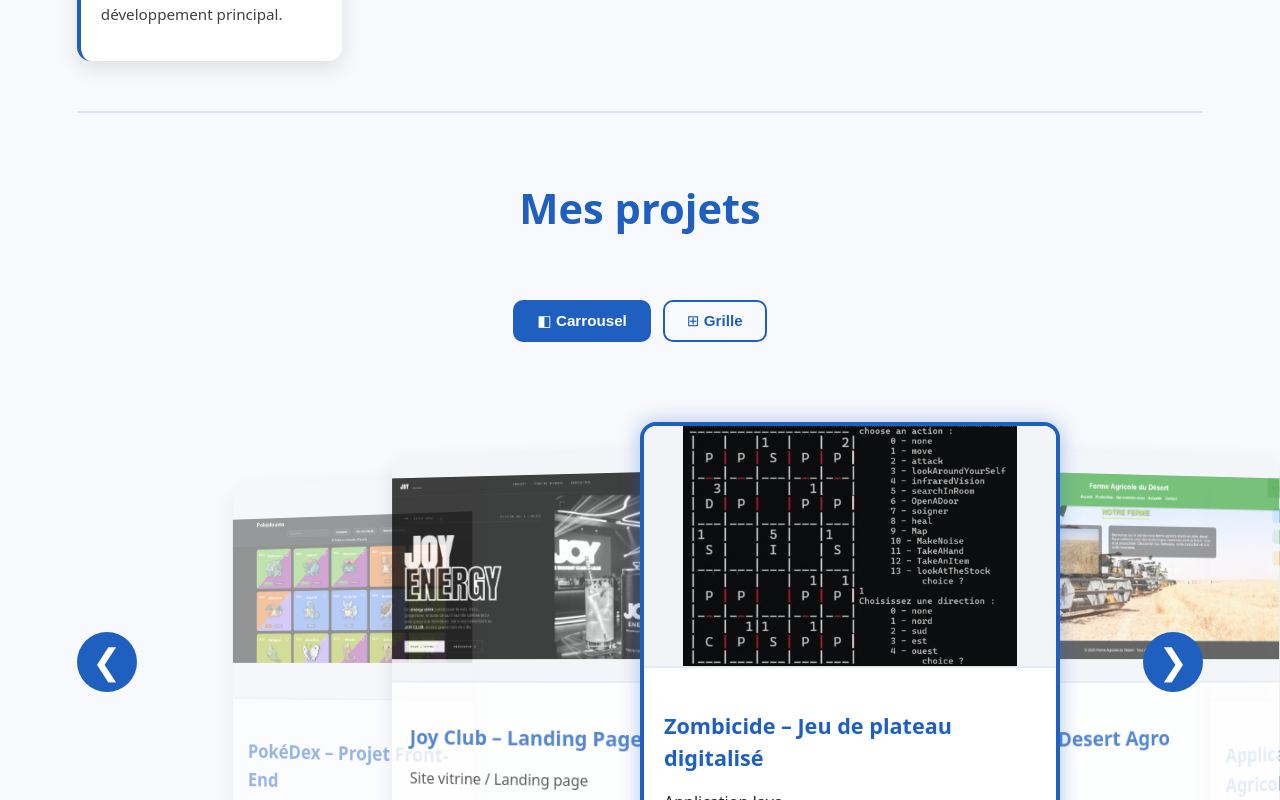
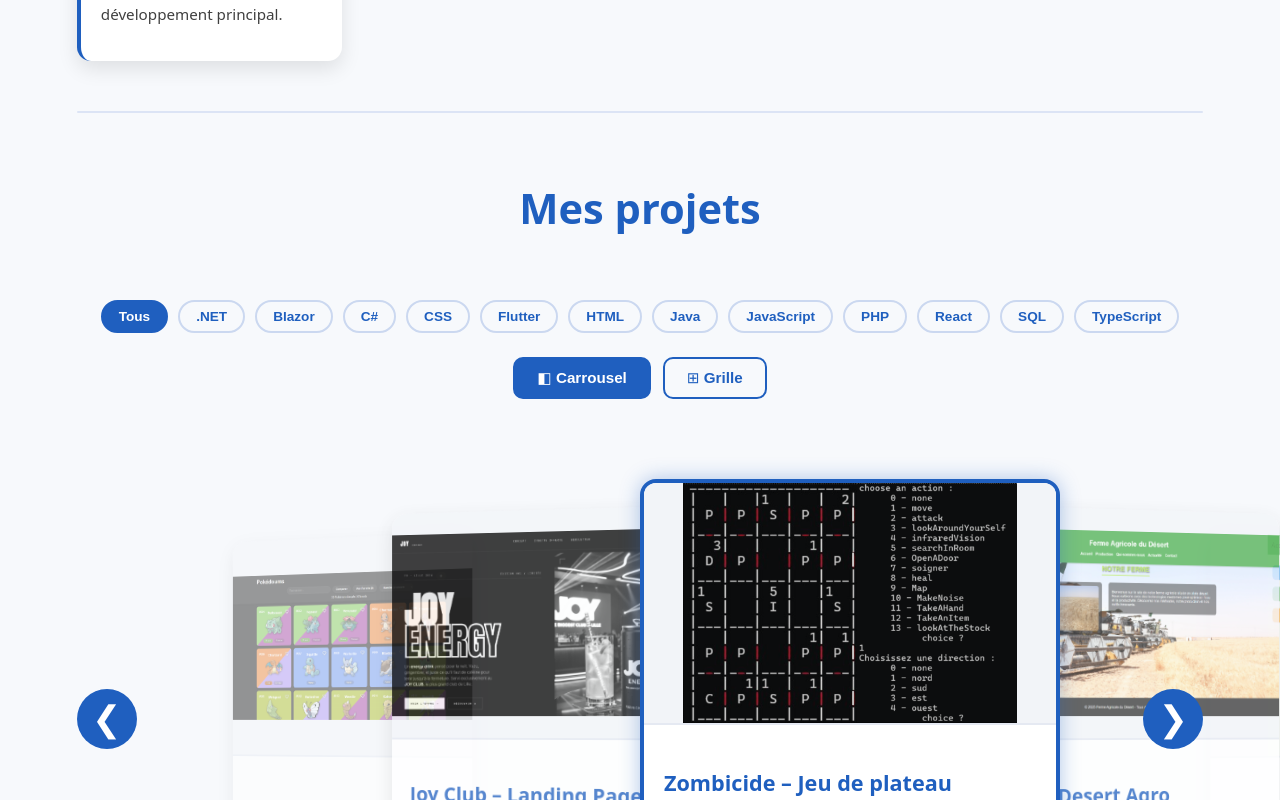
Before and after one commit to madou752/portfolio, a React (Vite) app: page / in a window 1280 px wide. Shown: the part 2961-3761 px from the top of the page. Built offline with nearby package versions, Linux system fonts and the light colour scheme.

Commit message:
feat: SEO meta tags, EmailJS contact form, tech filter on projects

```diff
--- a/index.html
+++ b/index.html
@@ -1,10 +1,19 @@
 <!doctype html>
-<html lang="en">
+<html lang="fr">
   <head>
     <meta charset="UTF-8" />
     <link rel="icon" href="/logo.png" />
     <meta name="viewport" content="width=device-width, initial-scale=1.0" />
-    <title>Mehdi Hammadou</title>
+    <title>Portfolio Mehdi Hammadou</title>
+    <meta name="description" content="Portfolio de Mehdi Hammadou – Développeur web full-stack. Découvrez mes projets, compétences et expériences." />
+    <meta name="author" content="Mehdi Hammadou" />
+    <meta property="og:title" content="Portfolio Mehdi Hammadou" />
+    <meta property="og:description" content="Développeur web full-stack – React, Java, TypeScript, PHP. Découvrez mes projets et contactez-moi." />
+    <meta property="og:image" content="/portefolio.png" />
+    <meta property="og:type" content="website" />
+    <meta name="twitter:card" content="summary_large_image" />
+    <meta name="twitter:title" content="Portfolio Mehdi Hammadou" />
+    <meta name="twitter:description" content="Développeur web full-stack – React, Java, TypeScript, PHP." />
   </head>
   <body>
     <div id="root"></div>
--- a/package.json
+++ b/package.json
@@ -10,6 +10,7 @@
     "preview": "vite preview"
   },
   "dependencies": {
+    "@emailjs/browser": "^4.4.1",
     "framer-motion": "^12.23.24",
     "react": "^18.3.1",
     "react-dom": "^18.3.1",
--- a/src/sections/Contact.css
+++ b/src/sections/Contact.css
@@ -74,6 +74,29 @@ textarea {
   background-color: var(--blue-medium-light);
 }
 
+.btn-submit:disabled {
+  opacity: 0.65;
+  cursor: not-allowed;
+}
+
+.form-feedback {
+  text-align: center;
+  font-size: 0.95rem;
+  font-weight: 600;
+  padding: 12px;
+  border-radius: 8px;
+}
+
+.form-feedback.success {
+  background: rgba(34, 197, 94, 0.15);
+  color: #22c55e;
+}
+
+.form-feedback.error {
+  background: rgba(239, 68, 68, 0.15);
+  color: #ef4444;
+}
+
 @media (max-width: 768px) {
   .contact {
     padding: 60px 4%;
--- a/src/sections/Contact.jsx
+++ b/src/sections/Contact.jsx
@@ -1,31 +1,38 @@
-import { useState } from "react";
+import { useState, useRef } from "react";
+import emailjs from "@emailjs/browser";
 import { FaUser, FaEnvelope, FaCommentAlt } from "react-icons/fa";
 import "./Contact.css";
 
 export default function Contact() {
-  const [formData, setFormData] = useState({
-    name: "",
-    email: "",
-    message: "",
-  });
-
-  const handleChange = (e) => {
-    setFormData({ ...formData, [e.target.name]: e.target.value });
-  };
+  const formRef = useRef(null);
+  const [status, setStatus] = useState("idle");
 
   const handleSubmit = (e) => {
     e.preventDefault();
-    console.log(formData);
-    alert("Message envoyé !");
-    setFormData({ name: "", email: "", message: "" });
+    setStatus("sending");
+
+    emailjs
+      .sendForm(
+        import.meta.env.VITE_EMAILJS_SERVICE_ID,
+        import.meta.env.VITE_EMAILJS_TEMPLATE_ID,
+        formRef.current,
+        import.meta.env.VITE_EMAILJS_PUBLIC_KEY
+      )
+      .then(() => {
+        setStatus("success");
+        formRef.current.reset();
+      })
+      .catch(() => {
+        setStatus("error");
+      });
   };
 
   return (
     <section id="contact" className="contact">
       <h2>Contact</h2>
-    <p>N’hésitez pas à me contacter, on fera de belles choses ensemble !</p>
+      <p>{"N'hesitez pas a me contacter, on fera de belles choses ensemble !"}</p>
 
-    <form onSubmit={handleSubmit} className="contact-form">
+      <form ref={formRef} onSubmit={handleSubmit} className="contact-form">
         <div className="input-group">
           <div className="icon-label">
             <FaUser className="icon" />
@@ -34,10 +41,8 @@ export default function Contact() {
           <input
             type="text"
             id="name"
-          name="name"
+            name="from_name"
             placeholder="Votre nom"
-          value={formData.name}
-          onChange={handleChange}
             required
           />
         </div>
@@ -50,10 +55,8 @@ export default function Contact() {
           <input
             type="email"
             id="email"
-          name="email"
+            name="from_email"
             placeholder="Votre email"
-          value={formData.email}
-          onChange={handleChange}
             required
           />
         </div>
@@ -67,17 +70,21 @@ export default function Contact() {
             id="message"
             name="message"
             placeholder="Votre message"
-          value={formData.message}
-          onChange={handleChange}
             required
           />
         </div>
 
-      <button type="submit" className="btn-submit">
-        Envoyer
+        <button type="submit" className="btn-submit" disabled={status === "sending"}>
+          {status === "sending" ? "Envoi en cours..." : "Envoyer"}
         </button>
+
+        {status === "success" && (
+          <p className="form-feedback success">{"Message envoye ! Je vous repondrai rapidement."}</p>
+        )}
+        {status === "error" && (
+          <p className="form-feedback error">{"Une erreur est survenue. Reessayez ou contactez-moi directement."}</p>
+        )}
       </form>
     </section>
   );
-
 }
--- a/src/sections/Projects.css
+++ b/src/sections/Projects.css
@@ -374,6 +374,49 @@
   margin-bottom: 40px;
 }
 
+/* ============================= */
+/* FILTRE PAR TECHNOLOGIE */
+/* ============================= */
+
+.tech-filter {
+  display: flex;
+  flex-wrap: wrap;
+  justify-content: center;
+  gap: 10px;
+  margin-bottom: 24px;
+}
+
+.filter-btn {
+  padding: 7px 16px;
+  border: 2px solid #cbd8f0;
+  border-radius: 20px;
+  background: transparent;
+  color: #1f5fbf;
+  font-size: 0.85rem;
+  font-weight: 600;
+  cursor: pointer;
+  transition: background 0.2s ease, border-color 0.2s ease, color 0.2s ease;
+}
+
+.filter-btn:hover {
+  border-color: #1f5fbf;
+  background: #e6efff;
+}
+
+.filter-btn.active {
+  background: #1f5fbf;
+  border-color: #1f5fbf;
+  color: white;
+}
+
+.no-results {
+  text-align: center;
+  color: #1f5fbf;
+  opacity: 0.6;
+  font-size: 1.1rem;
+  padding: 60px 0;
+}
+
 .toggle-btn {
   padding: 10px 22px;
   border: 2px solid #1f5fbf;
--- a/src/sections/Projects.jsx
+++ b/src/sections/Projects.jsx
@@ -268,7 +268,20 @@ export default function Projects() {
   const [selected, setSelected] = useState(null);
   const [currentIndex, setCurrentIndex] = useState(0);
   const [viewMode, setViewMode] = useState("carousel");
-  const total = projects.length;
+  const [activeFilter, setActiveFilter] = useState("Tous");
+
+  const allTechs = ["Tous", ...Array.from(new Set(projects.flatMap((p) => p.stack))).sort()];
+
+  const filtered = activeFilter === "Tous"
+    ? projects
+    : projects.filter((p) => p.stack.includes(activeFilter));
+
+  const total = filtered.length;
+
+  const handleFilter = (tech) => {
+    setActiveFilter(tech);
+    setCurrentIndex(0);
+  };
 
   useEffect(() => {
     const checkMobile = () => {
@@ -294,6 +307,18 @@ export default function Projects() {
     <section id="projects" className="projects-section">
       <h2 className="section-title">Mes projets</h2>
 
+      <div className="tech-filter">
+        {allTechs.map((tech) => (
+          <button
+            key={tech}
+            className={`filter-btn ${activeFilter === tech ? "active" : ""}`}
+            onClick={() => handleFilter(tech)}
+          >
+            {tech}
+          </button>
+        ))}
+      </div>
+
       <div className="view-toggle">
         <button
           className={`toggle-btn ${viewMode === "carousel" ? "active" : ""}`}
@@ -311,21 +336,23 @@ export default function Projects() {
         </button>
       </div>
 
-      {viewMode === "carousel" ? (
+      {filtered.length === 0 ? (
+        <p className="no-results">Aucun projet pour cette technologie.</p>
+      ) : viewMode === "carousel" ? (
         <div className="carousel-static">
           <button className="arrow-btn left" onClick={prev}>❮</button>
 
           <div className="cards-row">
             {visibleCards.map(({ index, position }) => (
               <motion.div
-                key={index}
+                key={`${activeFilter}-${index}`}
                 className="card-slot"
                 initial={getInitialStyle(position)}
                 animate={getCardStyle(position)}
                 exit={getExitStyle(position)}
               >
                 <ProjectCard
-                  project={projects[index]}
+                  project={filtered[index]}
                   onOpen={setSelected}
                   isCenter={position === 0}
                 />
@@ -337,7 +364,7 @@ export default function Projects() {
         </div>
       ) : (
         <div className="projects-grid">
-          {projects.map((project, i) => (
+          {filtered.map((project, i) => (
             <ProjectCard
               key={i}
               project={project}
```
Also changed, not shown: 2 other files (tests, documents, lock files or other folders). Lines whose indentation alone changed are shown as unchanged.
